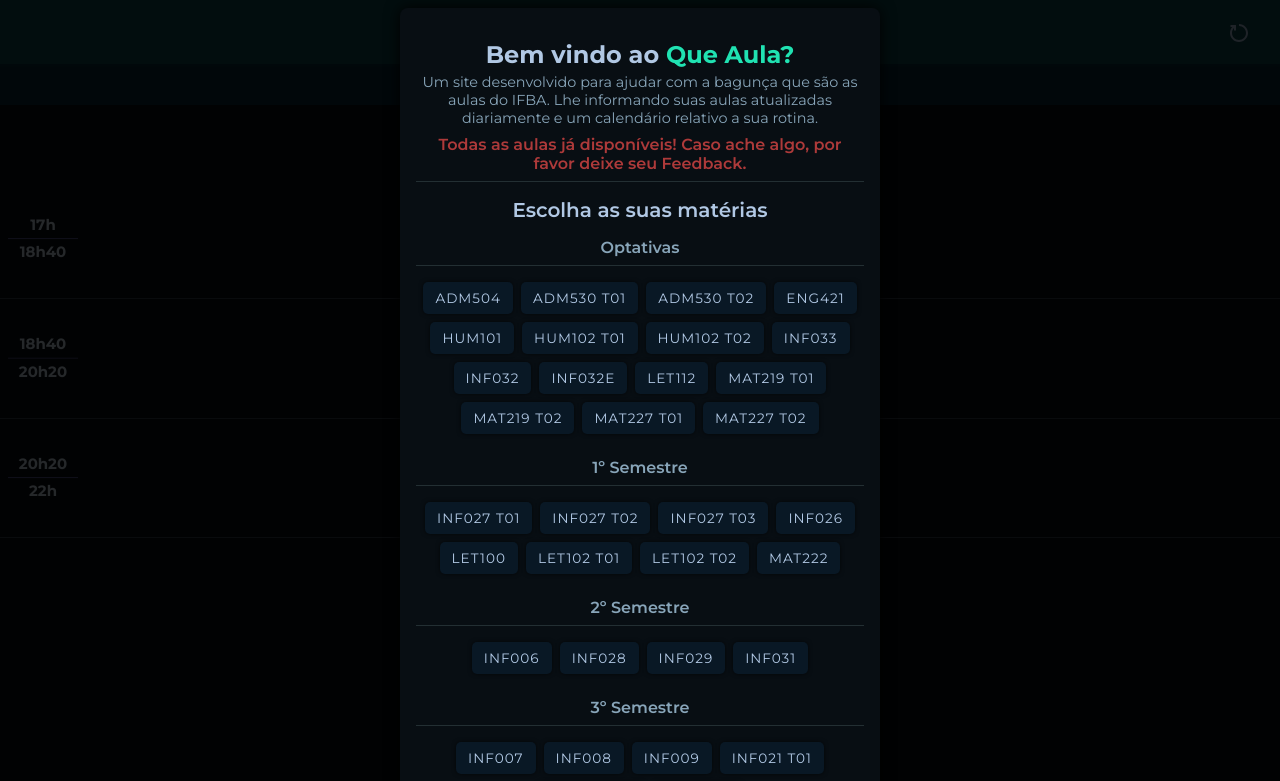
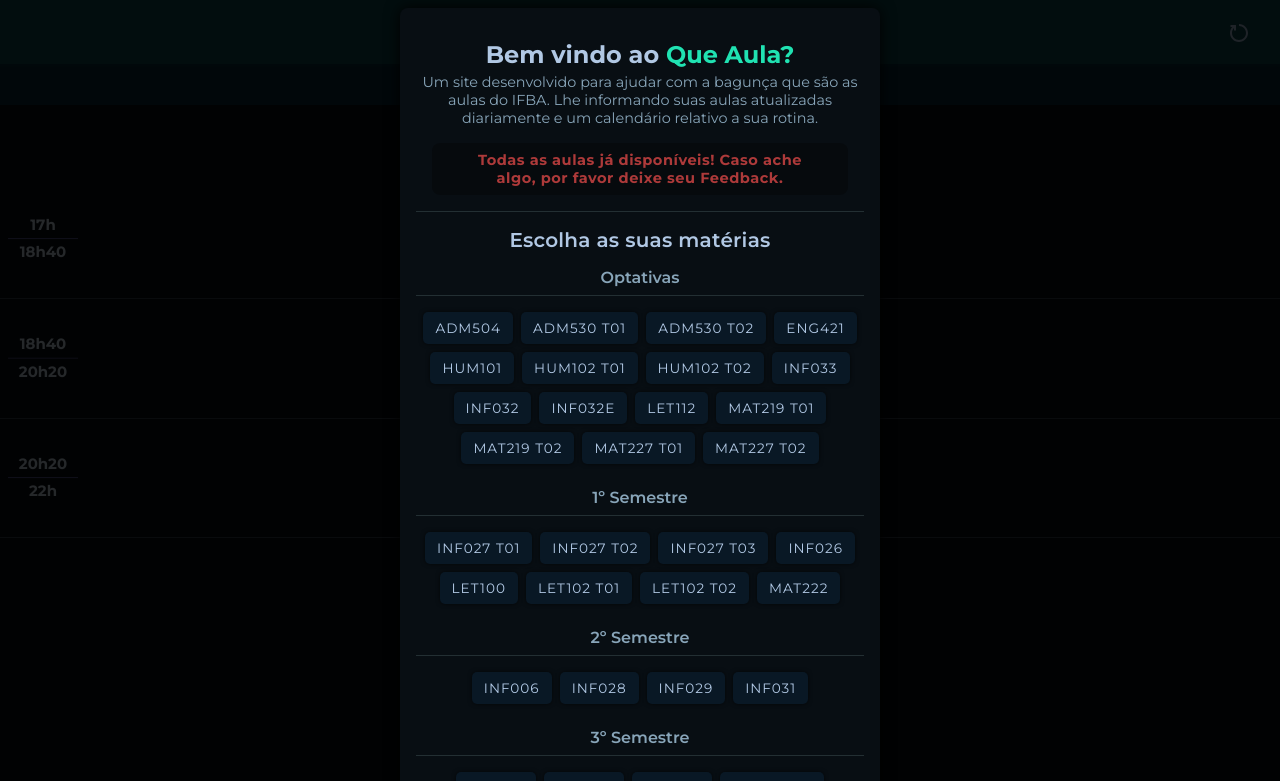
Before and after one commit to RafaelD-S/Que-Aula, a React (Vite) app: page / in a window 1280 px wide. Shown: the top 781 px of the page. Built offline with nearby package versions, Linux system fonts and the light colour scheme.

Commit message:
style: made warnings area better

```diff
--- a/src/components/modal/modalStyle.scss
+++ b/src/components/modal/modalStyle.scss
@@ -12,6 +12,12 @@
 
   &__warning {
     color: rgb(173, 58, 58) !important;
+    margin: 1rem;
+    font-size: 0.9125rem;
+    letter-spacing: 0.5px;
+    padding: 0.5rem 2rem;
+    border-radius: 8px;
+    background-color: rgba(0, 0, 0, 0.308);
   }
 
   &--open {
@@ -54,12 +60,14 @@
     color: rgb(136, 165, 185);
   }
   h3 {
-    margin-top: 1rem;
+    border-top: 1px solid rgb(35, 47, 51);
+    padding-top: 1rem;
     font-weight: 600;
+    letter-spacing: 0.25px;
     font-size: 1.25rem;
     padding-bottom: 0.5rem;
   }
-  h4 {
+  h4:not(.modal__warning) {
     border-bottom: 1px solid rgb(35, 47, 51);
     padding: 0.5rem;
     font-weight: 600;
```
